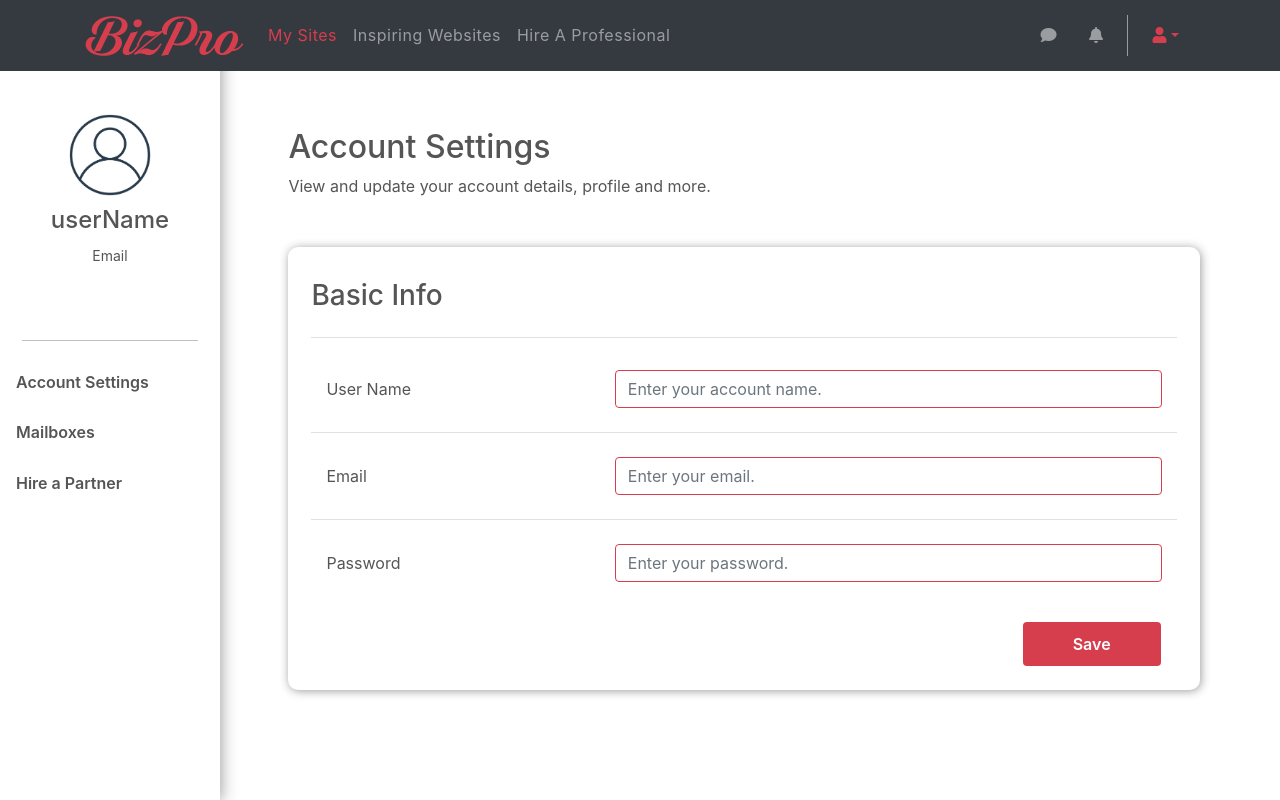
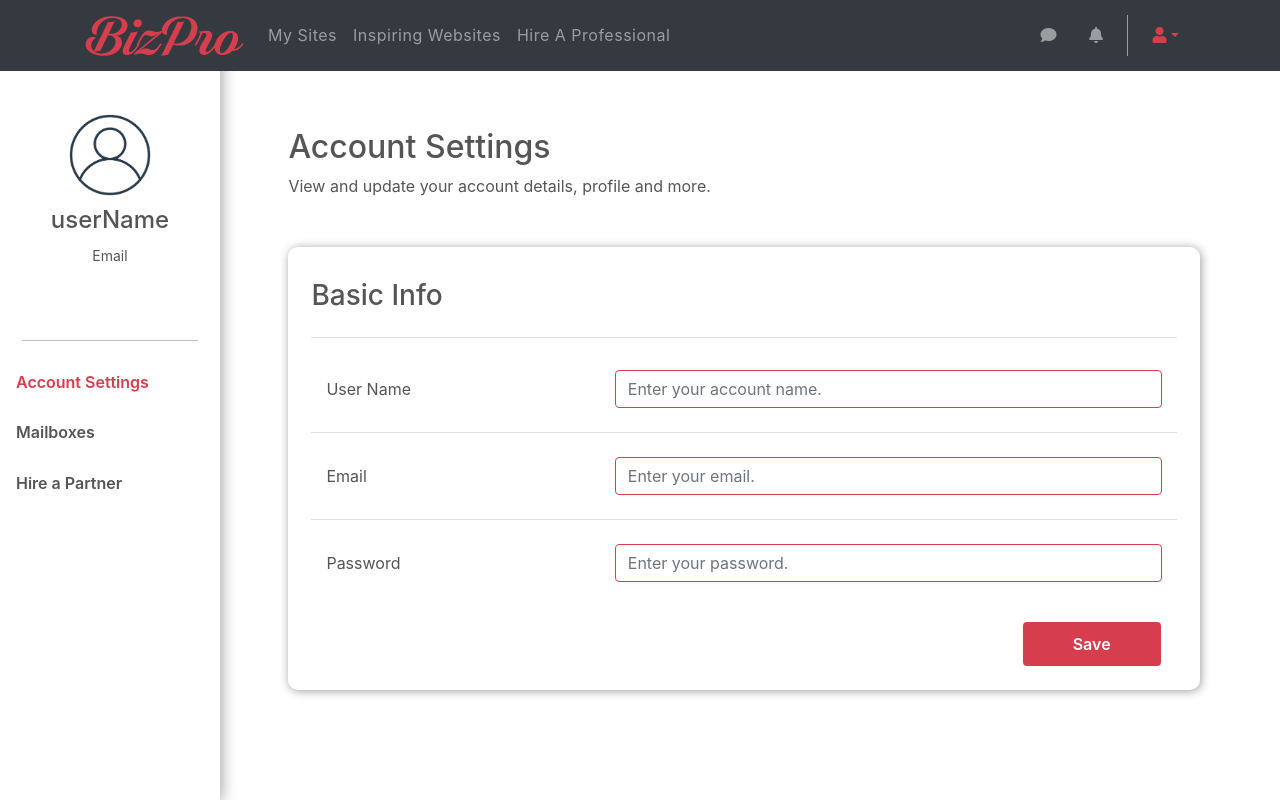
Before and after one commit to HadeerEsam/BizPro-website-builder, a plain HTML site: page accountSettings.html in a window 1280 px wide. Both pictures are taken after a click on the link "Account Settings". Drawn offline with Linux system fonts and the light colour scheme.

Commit message:
adding class active to left nav bar

```diff
--- a/accountSettings.html
+++ b/accountSettings.html
@@ -24,7 +24,7 @@
     <div class="collapse navbar-collapse" id="navbarSupportedContent">
       <ul class="navbar-nav mr-auto ">
         <li class="nav-item">
-          <a class="nav-link active" href="mySites.html">My Sites </a>
+          <a class="nav-link " href="mySites.html">My Sites </a>
         </li>
         <li class="nav-item ">
           <a class="nav-link" href="websites.html">Inspiring Websites</a>
@@ -71,7 +71,7 @@
 
       <ul class="menue navbar-nav ">
           <div class="brd mb-3"></div>
-          <li class="nav-item "><a class="nav-link" href="#accountSettings">Account Settings</a></li>
+          <li class="nav-item  "><a class="nav-link active " href="#accountSettings">Account Settings</a></li>
           <li class="nav-item"><a class="nav-link" href="#mailBox">Mailboxes</a></li>
           <li class="nav-item"><a class="nav-link" href="#hire">Hire a Partner</a></li>
       </ul>
--- a/css/accountSettings.css
+++ b/css/accountSettings.css
@@ -94,6 +94,11 @@ body
     color: #555555;
     font-weight: 600;
 }
+.setting-options .active
+{
+    color:#d73e4d;
+}
+
 .setting-options li:hover{
     background-color: #d73e4d25;
 }
--- a/js/animation.js
+++ b/js/animation.js
@@ -7,6 +7,8 @@ $(".menue .nav-link").click(function () {
     activeSection=href;
     $(href).fadeIn(700);
     $(href).siblings().css("display","none");
+    $(this).addClass("active");
+    $(".menue .nav-link").not($(this)).removeClass("active");;
 });
 
 //show section according to size of browser
```
